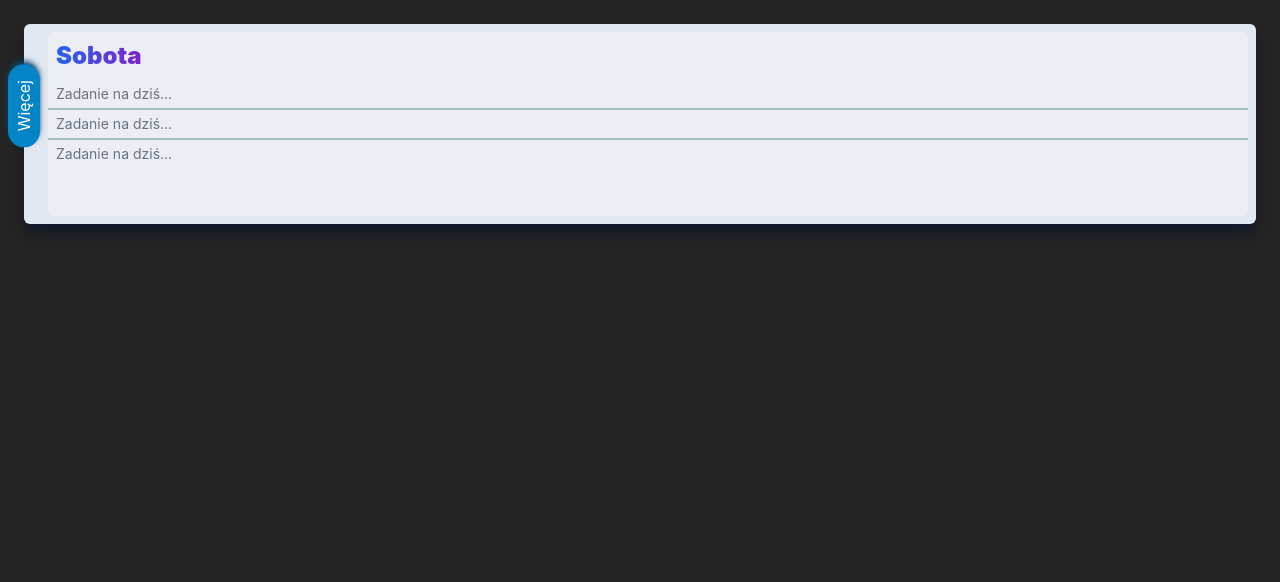
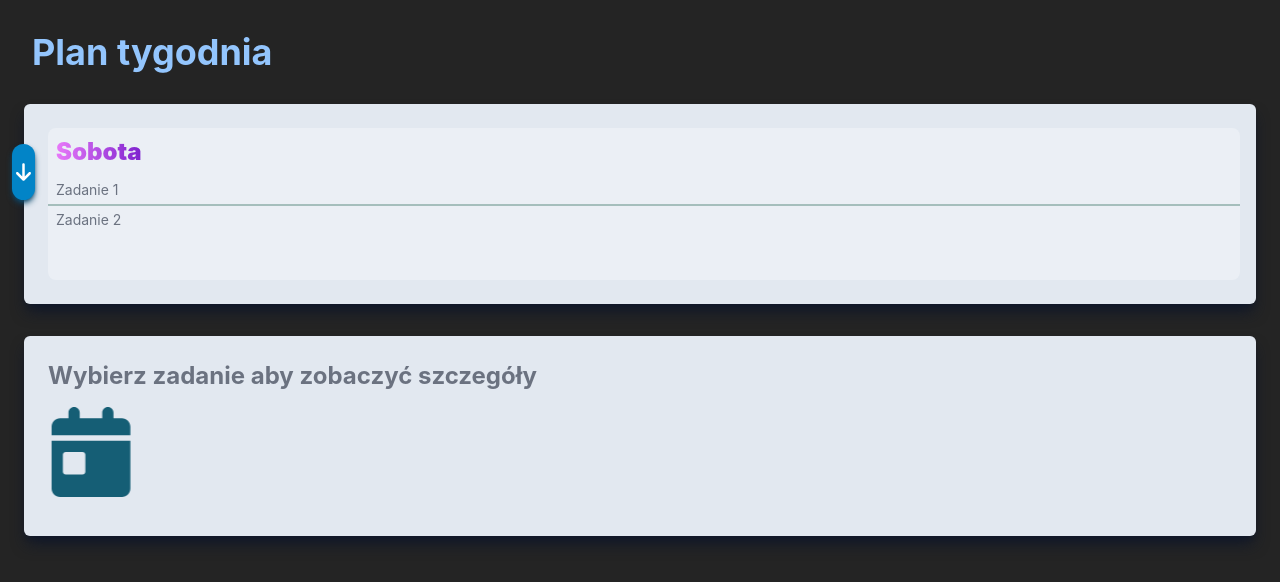
Before and after one commit to DawidFrankiewicz/vue-tailwind-components, a Vue app: page / in a window 1280 px wide. Shown: the top 582 px of the page. Built offline with nearby package versions, Linux system fonts and the light colour scheme.

Commit message:
fa, selecting tasks

```diff
--- a/package.json
+++ b/package.json
@@ -9,6 +9,11 @@
 		"preview": "vite preview"
 	},
 	"dependencies": {
+		"@fortawesome/fontawesome-svg-core": "^6.2.0",
+		"@fortawesome/free-brands-svg-icons": "^6.2.0",
+		"@fortawesome/free-regular-svg-icons": "^6.2.0",
+		"@fortawesome/free-solid-svg-icons": "^6.2.0",
+		"@fortawesome/vue-fontawesome": "^3.0.1",
 		"eslint-config-prettier": "^8.5.0",
 		"vue": "^3.2.41"
 	},
--- a/src/App.vue
+++ b/src/App.vue
@@ -1,23 +1,10 @@
 <script setup>
-// import HelloWorld from "./components/HelloWorld.vue";
-// import RandomColors from "./components/RandomColors.vue";
 import TasksApp from './components/tasksApp/TasksApp.vue';
 </script>
 
 <template>
-	<TasksApp />
+	<div class="container mx-auto">
+		<h1 class="text-4xl font-bold text-blue-300 m-8 mb-2">Plan tygodnia</h1>
+		<TasksApp />
+	</div>
 </template>
-
-<style>
-.logo {
-	height: 6em;
-	padding: 1.5em;
-	will-change: filter;
-}
-.logo:hover {
-	filter: drop-shadow(0 0 2em #646cffaa);
-}
-.logo.vue:hover {
-	filter: drop-shadow(0 0 2em #42b883aa);
-}
-</style>
--- a/src/components/tasksApp/TasksApp.vue
+++ b/src/components/tasksApp/TasksApp.vue
@@ -1,7 +1,7 @@
 <template>
-	<div class="grid p-6">
+	<div class="grid p-6 gap-8">
 		<div
-			class="grid relative gap-2 bg-slate-200 w-full min-h-[200px] rounded-md shadow-lg shadow-slate-900 p-2 pl-6 text-slate-800"
+			class="grid relative gap-2 bg-slate-200 w-full min-h-[200px] rounded-md shadow-lg shadow-slate-900 p-6 pr-4 text-slate-800"
 		>
 			<div
 				v-for="weekDay in weekDaysFromToday"
@@ -11,41 +11,71 @@
 			>
 				<div class="p-2">
 					<h3
+						:class="{
+							'from-orange-400 to-red-600': weekDay.id === 0,
+							'from-fuchsia-400 to-orange-400': weekDay.id === 6
+						}"
 						class="inline text-2xl font-black bg-gradient-to-r gradient from-blue-600 to-purple-700 bg-clip-text text-transparent"
 					>
-						{{ weekDay }}
+						{{ weekDay.name }}
 					</h3>
 				</div>
-				<div>
+				<div v-if="tasks.length">
 					<div
-						class="border-t-2 p-2 py-1 border-emerald-900 border-opacity-30 first:border-0 hover:bg-emerald-100 transition-colors"
+						v-for="task in allTasksForWeekDay(weekDay.id)"
+						:key="task.id"
+						@click="activeTask = task.id"
+						class="border-t-2 p-2 py-1 border-emerald-900 border-opacity-30 first:border-0 hover:bg-emerald-100 transition-colors last:mb-3"
 					>
 						<h4 class="text-sm text-gray-500">
-							Zadanie na dziś...
-						</h4>
-					</div>
-					<div
-						class="border-t-2 p-2 py-1 border-emerald-900 border-opacity-30 first:border-0 hover:bg-emerald-100 transition-colors"
-					>
-						<h4 class="text-sm text-gray-500">
-							Zadanie na dziś...
-						</h4>
-					</div>
-					<div
-						class="border-t-2 p-2 py-1 border-emerald-900 border-opacity-30 first:border-0 hover:bg-emerald-100 transition-colors"
-					>
-						<h4 class="text-sm text-gray-500">
-							Zadanie na dziś...
+							{{ task.title }}
 						</h4>
 					</div>
 				</div>
+				<div v-else>
+					<h4 class="text-gray-500 p-2 py-1">Brak zadań na dzis</h4>
+				</div>
 			</div>
 			<div
-				@click="showFullWeek = !showFullWeek"
-				:class="{ '': showFullWeek }"
-				class="absolute px-1 py-4 h-max bg-sky-600 flex justify-center items-center [writing-mode:vertical-rl] rotate-180 text-white rounded-full shadow-md shadow-sky-900 -left-4 top-10 cursor-pointer hover:bg-sky-700 transition-all select-none"
+				class="absolute flex flex-col justify-center items-center -left-3 top-10 gap-3"
 			>
-				Więcej
+				<div
+					@click="showFullWeek = !showFullWeek"
+					class="px-1 py-4 h-max bg-sky-600 text-white rounded-full shadow-md shadow-sky-900 cursor-pointer hover:bg-sky-700 transition-all select-none"
+				>
+					<font-awesome-icon
+						icon="fa-solid fa-arrow-down large"
+						size="lg"
+						:class="{ 'rotate-180': showFullWeek }"
+						class="transition-transform"
+					/>
+				</div>
+			</div>
+		</div>
+		<!-- Display task -->
+		<div
+			class="grid relative gap-2 bg-slate-200 w-full min-h-[200px] rounded-md shadow-lg shadow-slate-900 p-6 pr-4 text-slate-800"
+		>
+			<div v-if="activeTask !== null">
+				<h3
+					class="text-2xl font-black bg-gradient-to-r gradient from-blue-600 to-purple-700 bg-clip-text text-transparent"
+				>
+					{{ tasks[activeTask].title }}
+				</h3>
+				<p class="text-gray-500">
+					{{ tasks[activeTask].description }}
+				</p>
+			</div>
+			<div v-else>
+				<h2 class="text-2xl font-bold text-gray-500">
+					Wybierz zadanie aby zobaczyć szczegóły
+				</h2>
+				<font-awesome-icon
+					icon="fa-solid fa-calendar-day"
+					size="5x [animation-duration:2s]"
+					beat-fade
+					class="my-5 mx-2 text-cyan-800"
+				/>
 			</div>
 		</div>
 	</div>
@@ -57,14 +87,109 @@ export default {
 	data() {
 		return {
 			showFullWeek: false,
+			activeTask: null,
 			weekDays: [
-				'Niedziela',
-				'Poniedziałek',
-				'Wtorek',
-				'Środa',
-				'Czwartek',
-				'Piątek',
-				'Sobota'
+				{ id: 0, name: 'Niedziela' },
+				{ id: 1, name: 'Poniedziałek' },
+				{ id: 2, name: 'Wtorek' },
+				{ id: 3, name: 'Środa' },
+				{ id: 4, name: 'Czwartek' },
+				{ id: 5, name: 'Piątek' },
+				{ id: 6, name: 'Sobota' }
+			],
+			// Temporary tasks data
+			// TODO MongoDB
+			tasks: [
+				{
+					id: 0,
+					weekDayId: 6,
+					title: 'Zadanie 1',
+					description: 'Opis zadania 1'
+				},
+				{
+					id: 1,
+					weekDayId: 6,
+					title: 'Zadanie 2',
+					description: 'Opis zadania 2'
+				},
+				{
+					id: 2,
+					weekDayId: 2,
+					title: 'Zadanie 3',
+					description: 'Opis zadania 3'
+				},
+				{
+					id: 3,
+					weekDayId: 4,
+					title: 'Zadanie 4',
+					description: 'Opis zadania 4'
+				},
+				{
+					id: 4,
+					weekDayId: 1,
+					title: 'Zadanie 5',
+					description: 'Opis zadania 5'
+				},
+				{
+					id: 5,
+					weekDayId: 0,
+					title: 'Zadanie 6',
+					description: 'Opis zadania 6'
+				},
+				{
+					id: 6,
+					weekDayId: 0,
+					title: 'Zadanie 7',
+					description: 'Opis zadania 7'
+				},
+				{
+					id: 7,
+					weekDayId: 2,
+					title: 'Zadanie 8',
+					description: 'Opis zadania 8'
+				},
+				{
+					id: 8,
+					weekDayId: 4,
+					title: 'Zadanie 9',
+					description: 'Opis zadania 9'
+				},
+				{
+					id: 9,
+					weekDayId: 0,
+					title: 'Zadanie 10',
+					description: 'Opis zadania 10'
+				},
+				{
+					id: 10,
+					weekDayId: 5,
+					title: 'Zadanie 11',
+					description: 'Opis zadania 11'
+				},
+				{
+					id: 11,
+					weekDayId: 2,
+					title: 'Zadanie 12',
+					description: 'Opis zadania 12'
+				},
+				{
+					id: 12,
+					weekDayId: 4,
+					title: 'Zadanie 13',
+					description: 'Opis zadania 13'
+				},
+				{
+					id: 13,
+					weekDayId: 1,
+					title: 'Zadanie 14',
+					description: 'Opis zadania 14'
+				},
+				{
+					id: 14,
+					weekDayId: 4,
+					title: 'Zadanie 15',
+					description: 'Opis zadania 15'
+				}
 			]
 		};
 	},
@@ -76,12 +201,16 @@ export default {
 				sortedArray.push(array[i]);
 				i++;
 			}
-			i = startIndex - 1;
-			while (i < array.length && i >= 0) {
+			i = 0;
+			while (i < startIndex && i >= 0) {
 				sortedArray.push(array[i]);
-				i--;
+				i++;
 			}
 			return sortedArray;
+		},
+		// Get all tasks for specific week day
+		allTasksForWeekDay(weekDayId) {
+			return this.tasks.filter((task) => task.weekDayId === weekDayId);
 		}
 	},
 	computed: {
--- a/src/main.js
+++ b/src/main.js
@@ -2,4 +2,18 @@ import { createApp } from 'vue';
 import './style.css';
 import App from './App.vue';
 
-createApp(App).mount('#app');
+// Font Awesome Icons
+/* import the fontawesome core */
+import { library } from '@fortawesome/fontawesome-svg-core';
+
+/* import font awesome icon component */
+import { FontAwesomeIcon } from '@fortawesome/vue-fontawesome';
+
+/* import specific icons */
+import { faArrowDown, faCalendarDay } from '@fortawesome/free-solid-svg-icons';
+
+/* add icons to the library */
+library.add(faArrowDown, faCalendarDay);
+// Font Awesome Icons End
+
+createApp(App).component('font-awesome-icon', FontAwesomeIcon).mount('#app');
```
Also changed, not shown: 1 other file (tests, documents, lock files or other folders).
